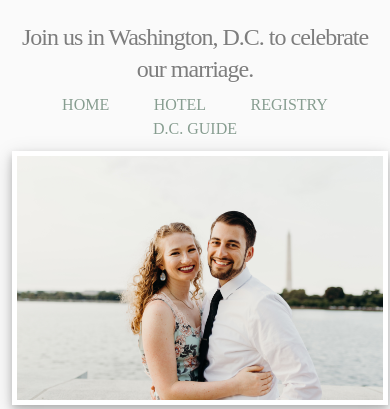
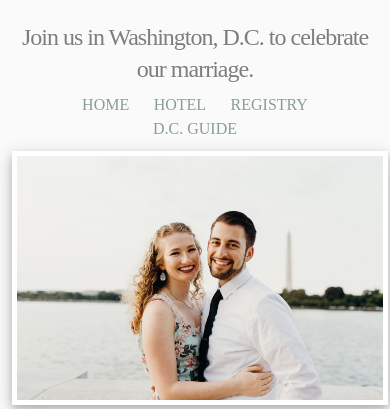
Before and after one commit to kevinuhrmacher/wedding-website, a PHP site: page /about.html in a window 390 px wide. Shown: the part 330-739 px from the top of the page. Run offline with PHP 8.4, Linux system fonts and the light colour scheme; some web fonts are replaced.

Commit message:
menu on mobile

```diff
--- a/_site/assets/css/style.css
+++ b/_site/assets/css/style.css
@@ -528,6 +528,9 @@ button.registry-button {
   body #main_content {
     text-align: left; }
 
+  .m-item {
+    margin: 0 10px; }
+
   button.registry-button {
     width: 100%;
     margin: 5px 0; } }
--- a/assets/css/style.scss
+++ b/assets/css/style.scss
@@ -152,6 +152,9 @@ button.registry-button {
 		text-align: left;
 	}
 
+	.m-item {
+		margin: 0 10px;
+	}
 
 	button.registry-button {
 		width: 100%;
```
